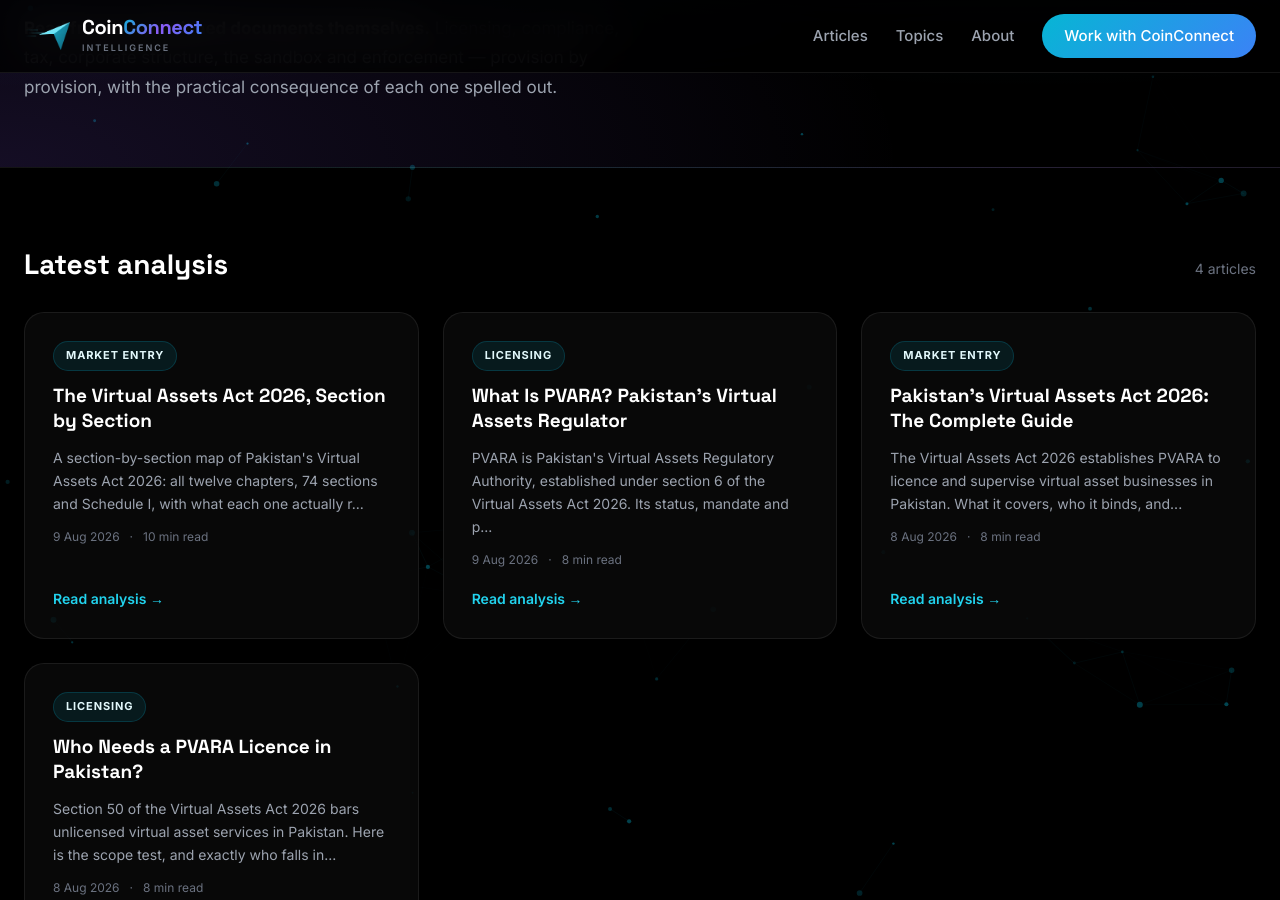
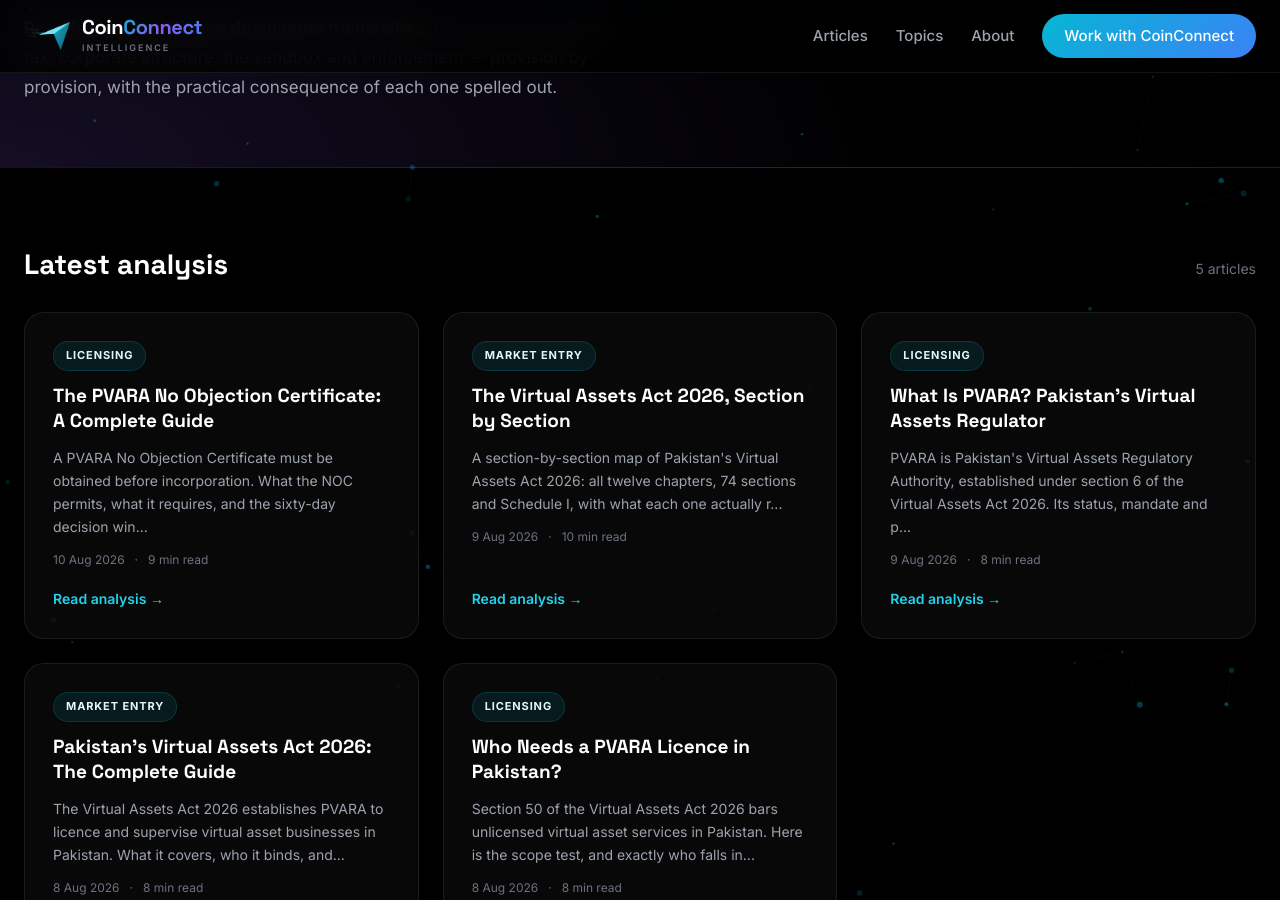
Before and after one commit to coinconnect-pk/coinconnect-pk.github.io, a Jekyll site: the page built from index.html, in a window 1280 px wide and 900 px high, scrolled down 447 px. Built offline with Jekyll 4.4.1, drawn with Linux system fonts in a browser that asks for light colours; part of the change alters nothing that is shown.

Commit message:
Publish article for 2026-08-10

```diff
--- a/_data/linkmap.yml
+++ b/_data/linkmap.yml
@@ -250,3 +250,6 @@ blog:
   - url: "https://blog.coinconnect.site/the-virtual-assets-act-2026-section-by-section/"
     title: "The Virtual Assets Act 2026, Section by Section"
     topics: [virtual, assets, act, section, market, entry]
+  - url: "https://blog.coinconnect.site/the-pvara-no-objection-certificate-a-complete-guide/"
+    title: "The PVARA No Objection Certificate: A Complete Guide"
+    topics: [pvara, objection, certificate, licensing]
--- a/_data/published-log.csv
+++ b/_data/published-log.csv
@@ -3,3 +3,4 @@ date,source,title,words
 2026-08-08,queue,"Who Needs a PVARA Licence in Pakistan?",1638
 2026-08-09,queue,"What Is PVARA? Pakistan's Virtual Assets Regulator",1663
 2026-08-09,queue,"The Virtual Assets Act 2026, Section by Section",2093
+2026-08-10,queue,"The PVARA No Objection Certificate: A Complete Guide",1934
--- a/_queue/005-pvara-no-objection-certificate-complete-guide.md
+++ b/_posts/2026-08-10-the-pvara-no-objection-certificate-a-complete-guide.md
@@ -1,7 +1,7 @@
 ---
 layout: post
 title: "The PVARA No Objection Certificate: A Complete Guide"
-date: 2026-01-01 09:00:00 +0500
+date: 2026-08-10 11:01:52 +0500
 categories: [Licensing]
 author: "Malik Abbas"
 description: "A PVARA No Objection Certificate must be obtained before incorporation. What the NOC permits, what it requires, and the sixty-day decision window."
@@ -135,11 +135,3 @@ The first and last grounds deserve particular attention. The first makes accurac
 This analysis was prepared by the CoinConnect research desk from the PVARA No Objection Certificate Regulations 2025 (PVARA/REG/AML-REG/2025-1, version 1.0, effective 2 December 2025) including Annex A Forms A1 to A8, and from the Virtual Assets Act, 2026, read as published. Where practice is not yet settled or guidance has not been issued, that is stated in the text above.
 
 Regulatory positions change and specific requirements should be verified against the current position published by the relevant authority before you act on them. This is information and analysis, not legal advice, and it does not create an advisory relationship. Take professional advice on your own circumstances.
-
-## Flags for Malik
-
-1. **This is the conflict article.** I have surfaced the reg 2.3 vs s.50 problem plainly in the "What does an NOC permit" section, and framed it as a question to put to PVARA in writing rather than resolving it. I think that is the only defensible position and it is also our strongest differentiator — nobody else will say this. But read that paragraph yourself before it goes live.
-2. **The NOC Regulations cite the Ordinance's section numbers throughout** ("Section 15", "Section 17", "Section 38(1)", "section 16 of the Act"). I have deliberately cited the *Act's* numbering (s.19, s.50) and the *Regulations'* own regulation numbers, and avoided quoting the Regulations' statutory cross-references, so I never reproduce a citation that will not resolve. Article 198 handles the mismatch head-on.
-3. **Regulation 2.3 also designates the four services as "non-financial businesses and professions" under "Section 38(1) of the Ordinance".** Section 46(1) of the Act deems VASPs to be *financial institutions*. These are different AML classifications. I have left it out of this article entirely because it would derail the piece — it belongs in 062 and 073. Flagging so you know it is a known omission, not an oversight.
-4. **Regulation 5.1's eight Key Individuals differ from section 3(1)(xv)'s ten.** I have used the NOC list here because this is an NOC article, and said so. Articles 033 and 066 present both.
-5. Zero outbound links. Zero to coinconnect.site.
```
